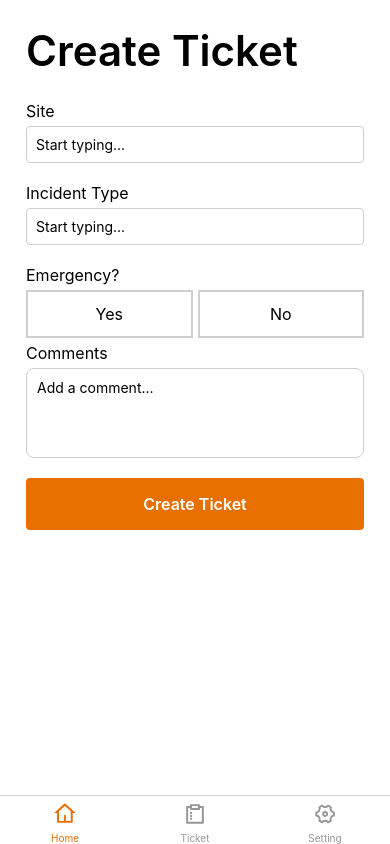
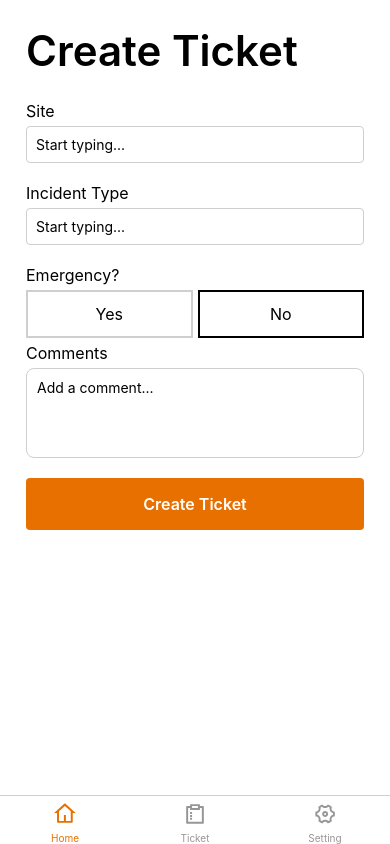
Before and after one commit to ocano12/onsite-native, a React Native app: screen / in a window 390 px wide. Built offline with nearby package versions, Linux system fonts and the light colour scheme.

Commit message:
handling toggle options improved

```diff
--- a/src/components/Toggle/index.tsx
+++ b/src/components/Toggle/index.tsx
@@ -6,6 +6,7 @@ import { theme } from "../../styles/theme";
 export interface ToggelOptions<T> {
   label: string;
   value: T;
+  active?: boolean;
 }
 export interface ToggleProps<T> {
   options: ToggelOptions<T>[];
@@ -14,7 +15,7 @@ export interface ToggleProps<T> {
 }
 
 export const Toggle = <T,>({ options, alignment = "horizontal", onValueChange }: ToggleProps<T>) => {
-  const [activeOption, setActiveOption] = useState<T | null>();
+  const [activeOption, setActiveOption] = useState<T | null>(options.find(option => option.active === true)?.value || null);
 
   const handleToggelPress = (optionValue: T) => {
     setActiveOption(optionValue);
@@ -27,9 +28,8 @@ export const Toggle = <T,>({ options, alignment = "horizontal", onValueChange }:
     <View style={{ flexDirection: "row", gap: 5 }}>
       {options.map((option, index) => {
         return (
-          <View style={{ flex: 1 }}>
+          <View style={{ flex: 1 }} key={index}>
             <Pressable
-              key={index}
               onPress={() => handleToggelPress(option.value)}
               style={[
                 activeOption === option.value ? { borderColor: theme.colors.black } : { borderColor: theme.colors.border },
--- a/src/screens/CreateTicket/CreateTicketScreen.tsx
+++ b/src/screens/CreateTicket/CreateTicketScreen.tsx
@@ -8,7 +8,7 @@ export const CreateTicketScreen: React.FC = () => {
   const [comment, setComment] = useState<string>("");
   const [site, setSite] = useState<string>("");
   const [incident, setIncident] = useState<string>("");
-  const [emergency, setEmergancy] = useState<boolean>();
+  const [emergency, setEmergancy] = useState<string>("No");
 
   const createTicket = () => {
     const ticket = {
@@ -38,10 +38,10 @@ export const CreateTicketScreen: React.FC = () => {
               <OSText text="Emergency?" />
               <Toggle
                 options={[
-                  { label: "Yes", value: true },
-                  { label: "No", value: false },
+                  { label: "Yes", value: "Yes" },
+                  { label: "No", value: "No", active: true },
                 ]}
-                onValueChange={(value: boolean) => setEmergancy(value)}
+                onValueChange={(value: string) => setEmergancy(value)}
               />
             </View>
             <View>
```
